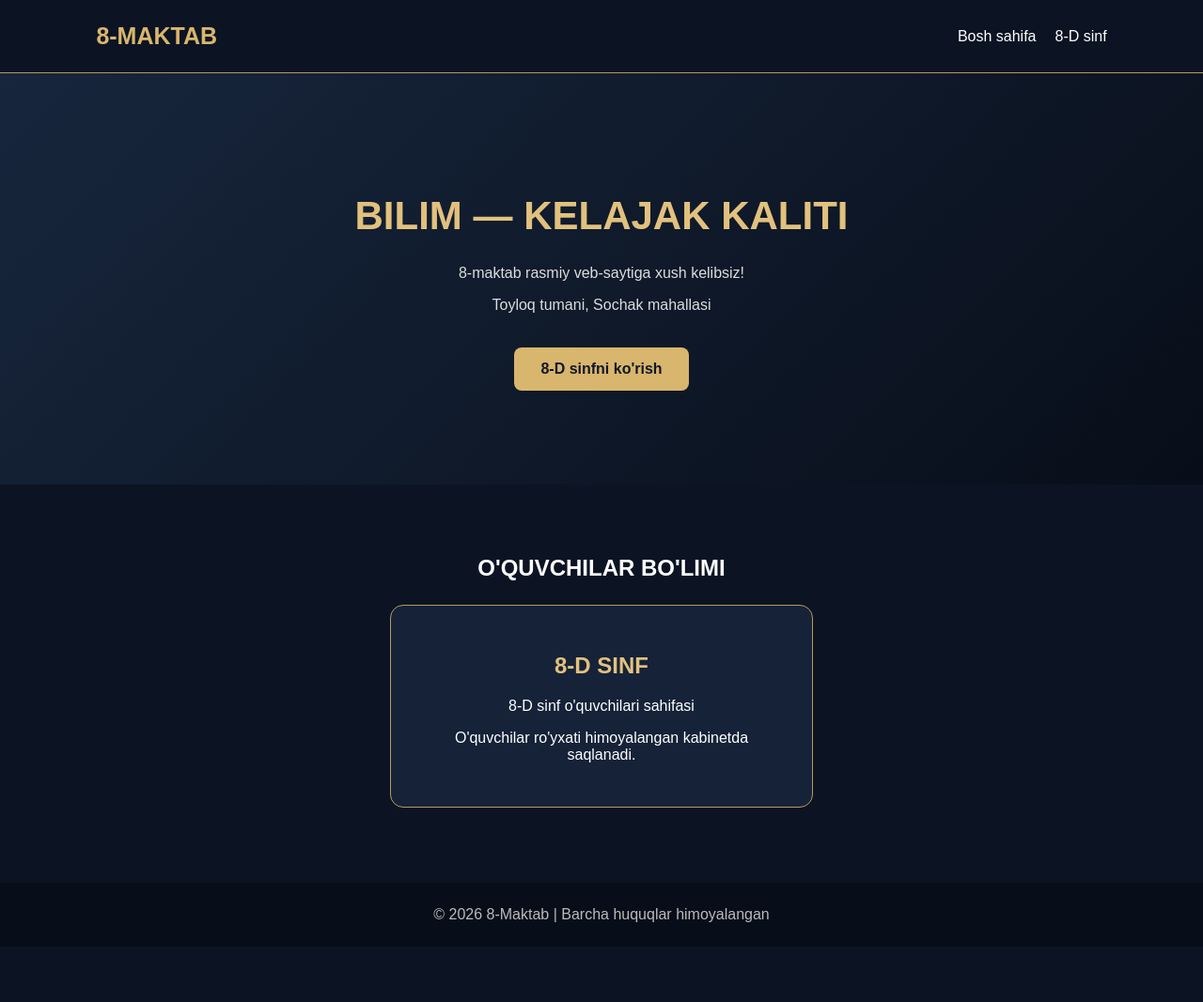
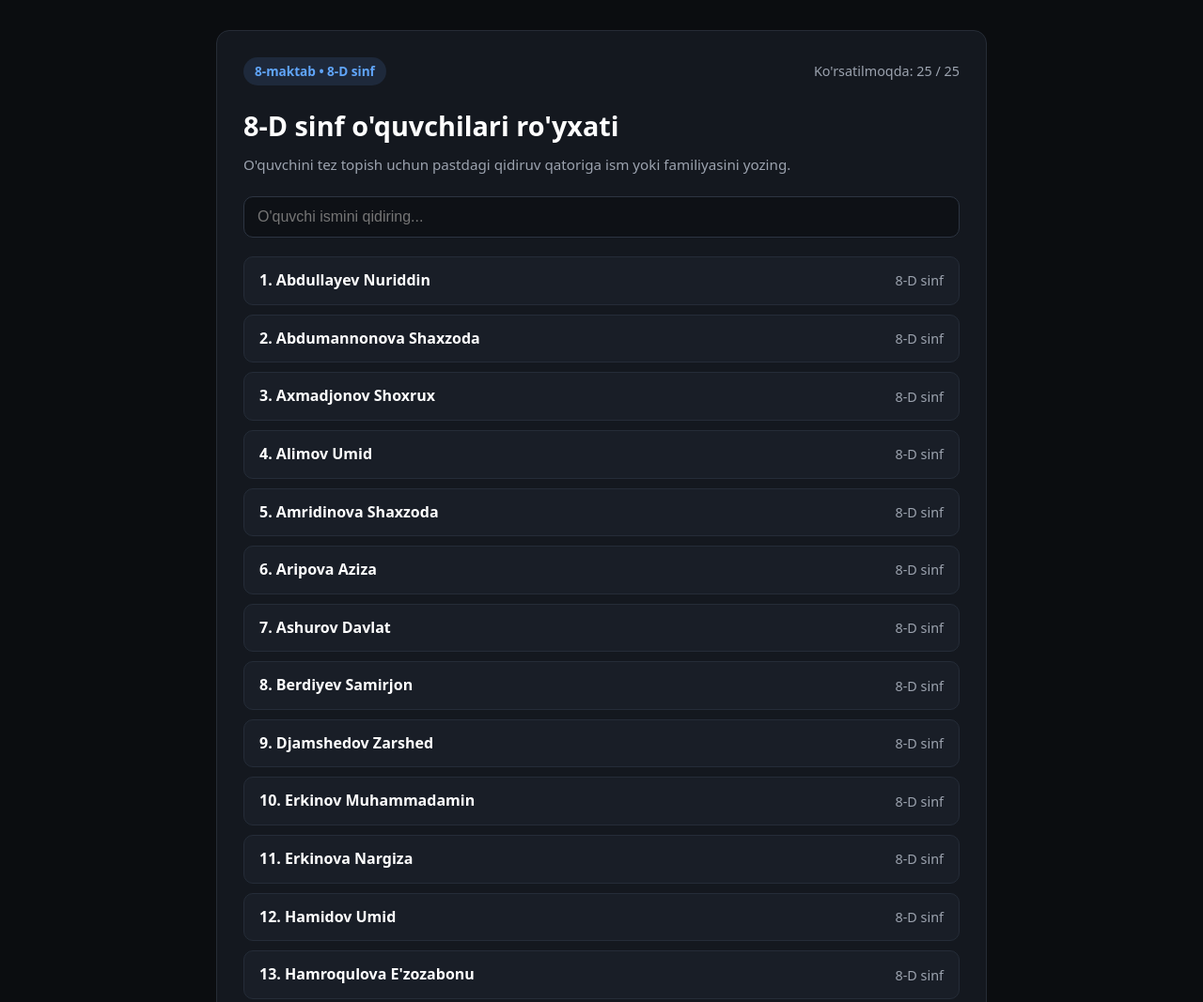
Before and after one commit to ergashevazakirovna-ui/8-maktab, a plain HTML site: page index.html in a window 1280 px wide. Shown: the top 1067 px of the page at 94% size. Before the commit the page ends 1008 px from the top, so only its background shows below. Drawn offline with Linux system fonts and the light colour scheme.

Commit message:
Update index.html

```diff
--- a/index.html
+++ b/index.html
@@ -2,47 +2,188 @@
 <!DOCTYPE html>
 <html lang="uz">
 <head>
-<meta charset="UTF-8">
-<meta name="viewport" content="width=device-width, initial-scale=1.0">
-<title>8-Maktab | Rasmiy sayt</title>
-<style>
-*{box-sizing:border-box}
-body{margin:0;font-family:Arial,sans-serif;background:#0c1423;color:white}
-header{padding:24px 8%;display:flex;justify-content:space-between;align-items:center;border-bottom:1px solid #b99a5b}
-.logo{color:#d9b66d;font-size:25px;font-weight:bold}
-nav a{color:white;text-decoration:none;margin-left:20px}
-.hero{text-align:center;padding:100px 20px;background:linear-gradient(135deg,#17263d,#080e19)}
-.hero h1{font-size:42px;color:#e2c17e}
-.hero p{color:#ddd}
-.btn{display:inline-block;background:#d9b66d;color:#101827;padding:14px 28px;border-radius:8px;text-decoration:none;font-weight:bold;margin-top:20px}
-section{padding:55px 8%;text-align:center}
-.card{max-width:450px;margin:25px auto;padding:30px;border:1px solid #b99a5b;border-radius:14px;background:#152238}
-.card h2{color:#e2c17e}
-footer{text-align:center;padding:25px;background:#080e19;color:#bbb}
-</style>
+  <meta charset="UTF-8" />
+  <meta name="viewport" content="width=device-width, initial-scale=1.0" />
+  <title>8-maktab — 8-D sinf o'quvchilari</title>
+  <style>
+    * {
+      box-sizing: border-box;
+      margin: 0;
+      padding: 0;
+    }
+
+    body {
+      background-color: #0b0d10;
+      color: #f3f4f6;
+      font-family: system-ui, -apple-system, BlinkMacSystemFont, "Segoe UI", sans-serif;
+      line-height: 1.6;
+      padding: 32px 16px;
+    }
+
+    .container {
+      max-width: 820px;
+      margin: 0 auto;
+      background-color: #14181f;
+      border: 1px solid #262c36;
+      border-radius: 14px;
+      padding: 28px;
+    }
+
+    .top-bar {
+      display: flex;
+      flex-wrap: wrap;
+      justify-content: space-between;
+      align-items: center;
+      gap: 12px;
+      margin-bottom: 20px;
+    }
+
+    .badge {
+      display: inline-block;
+      background-color: #1e293b;
+      color: #60a5fa;
+      padding: 4px 12px;
+      border-radius: 999px;
+      font-size: 0.85rem;
+      font-weight: 600;
+    }
+
+    h1 {
+      font-size: 1.8rem;
+      color: #ffffff;
+      margin-bottom: 6px;
+    }
+
+    .subtitle {
+      color: #9ca3af;
+      font-size: 0.95rem;
+      margin-bottom: 22px;
+    }
+
+    .search-input {
+      width: 100%;
+      padding: 12px 14px;
+      border-radius: 10px;
+      border: 1px solid #2d3542;
+      background-color: #0e1116;
+      color: #f9fafb;
+      font-size: 1rem;
+      margin-bottom: 20px;
+      outline: none;
+    }
+
+    .search-input:focus {
+      border-color: #60a5fa;
+    }
+
+    .student-list {
+      list-style: none;
+      display: grid;
+      gap: 10px;
+    }
+
+    .student-item {
+      display: flex;
+      justify-content: space-between;
+      align-items: center;
+      gap: 12px;
+      background-color: #191e27;
+      border: 1px solid #252c38;
+      border-radius: 10px;
+      padding: 12px 16px;
+    }
+
+    .student-name {
+      font-weight: 600;
+      color: #ffffff;
+    }
+
+    .student-meta {
+      color: #9ca3af;
+      font-size: 0.9rem;
+    }
+  </style>
 </head>
 <body>
-<header>
-<div class="logo">8-MAKTAB</div>
-<nav><a href="#home">Bosh sahifa</a><a href="#class">8-D sinf</a></nav>
-</header>
+  <div class="container">
+    <div class="top-bar">
+      <span class="badge">8-maktab • 8-D sinf</span>
+      <span class="student-meta" id="count">Jami: 26 nafar o'quvchi</span>
+    </div>
 
-<div class="hero" id="home">
-<h1>BILIM — KELAJAK KALITI</h1>
-<p>8-maktab rasmiy veb-saytiga xush kelibsiz!</p>
-<p>Toyloq tumani, Sochak mahallasi</p>
-<a class="btn" href="#class">8-D sinfni ko'rish</a>
-</div>
+    <h1>8-D sinf o'quvchilari ro'yxati</h1>
+    <p class="subtitle">O'quvchini tez topish uchun pastdagi qidiruv qatoriga ism yoki familiyasini yozing.</p>
 
-<section id="class">
-<h1>O'QUVCHILAR BO'LIMI</h1>
-<div class="card">
-<h2>8-D SINF</h2>
-<p>8-D sinf o'quvchilari sahifasi</p>
-<p>O'quvchilar ro'yxati himoyalangan kabinetda saqlanadi.</p>
-</div>
-</section>
+    <input
+      type="text"
+      id="searchInput"
+      class="search-input"
+      placeholder="O'quvchi ismini qidiring..."
+    />
 
-<footer>© 2026 8-Maktab | Barcha huquqlar himoyalangan</footer>
+    <ul class="student-list" id="studentList"></ul>
+  </div>
+
+  <script>
+    const students = [
+      { name: "Abdullayev Nuriddin", info: "8-D sinf" },
+      { name: "Abdumannonova Shaxzoda", info: "8-D sinf" },
+      { name: "Axmadjonov Shoxrux", info: "8-D sinf" },
+      { name: "Alimov Umid", info: "8-D sinf" },
+      { name: "Amridinova Shaxzoda", info: "8-D sinf" },
+      { name: "Aripova Aziza", info: "8-D sinf" },
+      { name: "Ashurov Davlat", info: "8-D sinf" },
+      { name: "Berdiyev Samirjon", info: "8-D sinf" },
+      { name: "Djamshedov Zarshed", info: "8-D sinf" },
+      { name: "Erkinov Muhammadamin", info: "8-D sinf" },
+      { name: "Erkinova Nargiza", info: "8-D sinf" },
+      { name: "Hamidov Umid", info: "8-D sinf" },
+      { name: "Hamroqulova E'zozabonu", info: "8-D sinf" },
+      { name: "Hasanboyeva Sabina", info: "8-D sinf" },
+      { name: "Juraboyeva Charos", info: "8-D sinf" },
+      { name: "Mamatkulova Charos", info: "8-D sinf" },
+      { name: "Orzikulov Laziz", info: "8-D sinf" },
+      { name: "Raxmatullayev Ulug'bek", info: "8-D sinf" },
+      { name: "Sirojov Sardor", info: "8-D sinf" },
+      { name: "Sodiqov Damir", info: "8-D sinf" },
+      { name: "Turakulov Otabek", info: "8-D sinf" },
+      { name: "Tuychikulov Jamshed", info: "8-D sinf" },
+      { name: "Ulmasov Amirjon", info: "8-D sinf" },
+      { name: "Yulbarisova Zebo", info: "8-D sinf" },
+      { name: "Zoxirov Qodir", info: "8-D sinf" }
+    ];
+
+    const listEl = document.getElementById("studentList");
+    const countEl = document.getElementById("count");
+    const searchEl = document.getElementById("searchInput");
+
+    function renderStudents(filterText = "") {
+      const query = filterText.trim().toLowerCase();
+      const filtered = students.filter(s =>
+        s.name.toLowerCase().includes(query) || s.info.toLowerCase().includes(query)
+      );
+
+      listEl.innerHTML = "";
+
+      if (filtered.length === 0) {
+        listEl.innerHTML = `<li class="student-item"><span class="student-meta">Mos o'quvchi topilmadi</span></li>`;
+      } else {
+        filtered.forEach((student, index) => {
+          const li = document.createElement("li");
+          li.className = "student-item";
+          li.innerHTML = `
+            <span class="student-name">${index + 1}. ${student.name}</span>
+            <span class="student-meta">${student.info}</span>
+          `;
+          listEl.appendChild(li);
+        });
+      }
+
+      countEl.textContent = `Ko'rsatilmoqda: ${filtered.length} / ${students.length}`;
+    }
+
+    searchEl.addEventListener("input", (e) => renderStudents(e.target.value));
+    renderStudents();
+  </script>
 </body>
 </html>
```
